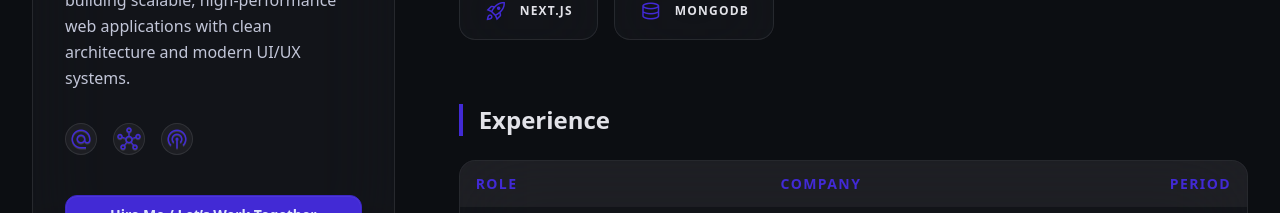
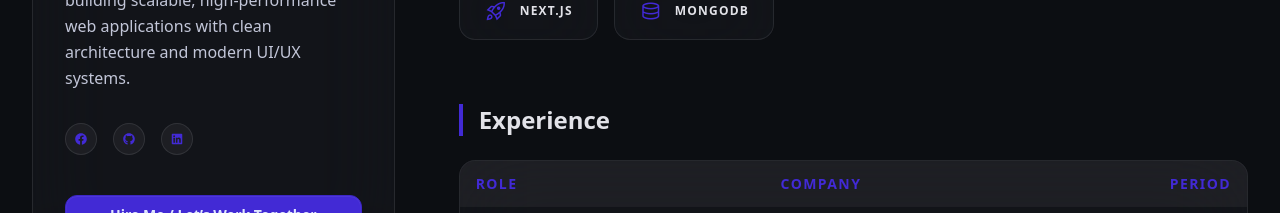
Before and after one commit to sohan24-dev/portfolio, a Next.js app: page / in a window 1280 px wide. Shown: the part 1700-1913 px from the top of the page. Built offline with nearby package versions, Linux system fonts and the light colour scheme.

Commit message:
add contact section

```diff
--- a/package.json
+++ b/package.json
@@ -15,7 +15,8 @@
     "lenis": "^1.3.23",
     "next": "16.2.4",
     "react": "19.2.4",
-    "react-dom": "19.2.4"
+    "react-dom": "19.2.4",
+    "react-icons": "^5.6.0"
   },
   "devDependencies": {
     "@tailwindcss/postcss": "^4",
--- a/src/components/About.jsx
+++ b/src/components/About.jsx
@@ -5,6 +5,7 @@ import Image from 'next/image';
 import { motion } from 'framer-motion';
 
 import GlassCard from './GlassCard';
+import { FaFacebook, FaGithub, FaLinkedin } from 'react-icons/fa';
 
 const About = () => {
   return (
@@ -39,15 +40,30 @@ const About = () => {
             </p>
 
             <div className="flex gap-4 pt-4">
-              {['alternate_email', 'hub', 'podcasts'].map((icon) => (
+              {[
+                {
+                  icon: <FaFacebook />,
+                  href: "https://facebook.com/rizbeahamedsohan",
+                  key: "facebook",
+                },
+                {
+                  icon: <FaGithub />,
+                  href: "https://github.com/sohan24-dev",
+                  key: "github",
+                },
+                {
+                  icon: <FaLinkedin />,
+                  href: "https://www.linkedin.com/in/sohan-dev25",
+                  key: "linkedin",
+                },
+              ].map((item) => (
                 <Link
-                  key={icon}
+                  key={item.key}   // ✅ correct unique key
+                  href={item.href}
+                  target="_blank"
                   className="btn btn-ghost btn-circle btn-sm bg-on-surface/5 border-on-surface/10 text-primary hover:bg-primary hover:text-on-primary transition-all duration-300"
-                  href="#"
                 >
-                  <span className="material-symbols-outlined text-[20px]">
-                    {icon}
-                  </span>
+                  {item.icon}
                 </Link>
               ))}
             </div>
```
Also changed, not shown: 1 other file (tests, documents, lock files or other folders).
